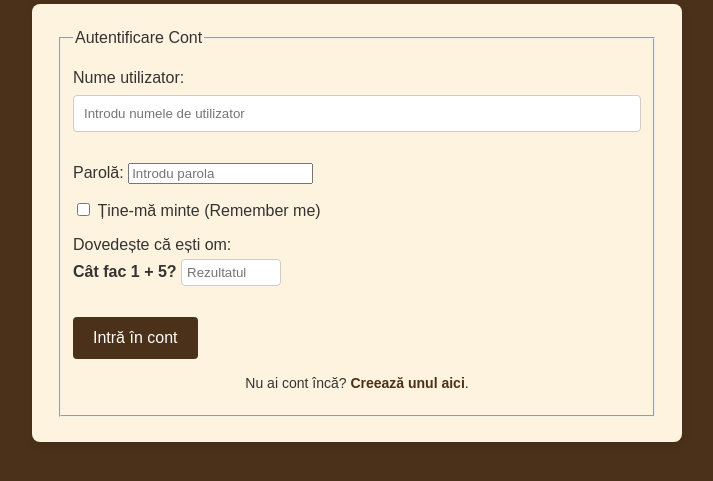
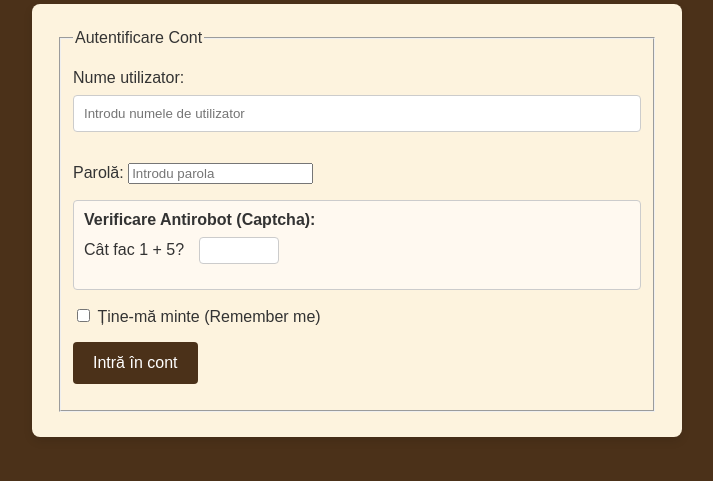
Before and after one commit to Yanira004/Cozy-Bites---PW, a PHP site: page /login.php in a window 1280 px wide. Shown: the part 173-654 px from the top of the page, without its empty margins (283-996 px from the left). Run offline with PHP 8.4, Linux system fonts and the light colour scheme; data comes from the database, SQL or seed files in the repository; both versions use the stored data as it was after the commit.

Commit message:
Reparare SQLite si login cu Captcha

```diff
--- a/html5/config.php
+++ b/html5/config.php
@@ -1,16 +1,18 @@
 <?php
-session_start();
+if (session_status() === PHP_SESSION_NONE) {
+    session_start();
+}
 
 try {
-    $pdo = new PDO("sqlite:" . __DIR__ . "/cozybites.sqlite");
+    $dbPath = __DIR__ . "/cozybites.sqlite";
+    $pdo = new PDO("sqlite:" . $dbPath);
     $pdo->setAttribute(PDO::ATTR_ERRMODE, PDO::ERRMODE_EXCEPTION);
 
     $pdo->exec("CREATE TABLE IF NOT EXISTS utilizatori (
         id INTEGER PRIMARY KEY AUTOINCREMENT,
         username TEXT NOT NULL UNIQUE,
         parola TEXT NOT NULL,
-        rol TEXT DEFAULT 'user',
-        poza_profil TEXT DEFAULT NULL
+        rol TEXT DEFAULT 'user'
     )");
 
     $pdo->exec("CREATE TABLE IF NOT EXISTS retete (
@@ -22,21 +24,22 @@ try {
         FOREIGN KEY (id_utilizator) REFERENCES utilizatori(id) ON DELETE CASCADE
     )");
 
+    // Inserăm utilizatorii de test
     $check = $pdo->query("SELECT COUNT(*) FROM utilizatori")->fetchColumn();
     if ($check == 0) {
         $pdo->exec("INSERT INTO utilizatori (username, parola, rol) VALUES ('admin1', 'parola123', 'admin')");
         $pdo->exec("INSERT INTO utilizatori (username, parola, rol) VALUES ('yani', 'parolayani', 'user')");
     }
-
-} catch (\PDOException $e) {
-    die("Eroare la conectarea SQLite: " . $e->getMessage());
+} catch (\Exception $e) {
+    die("Eroare SQLite: " . $e->getMessage());
 }
 
+// Logica de Remember Me adaptată pentru SQLite (fără modificări mari)
 if (!isset($_SESSION['logat']) && isset($_COOKIE['user_login'])) {
     $usernameDinCookie = $_COOKIE['user_login'];
     $stmt = $pdo->prepare("SELECT * FROM utilizatori WHERE username = :user");
     $stmt->execute(['user' => $usernameDinCookie]);
-    $utilizatorGasit = $stmt->fetch();
+    $utilizatorGasit = $stmt->fetch(PDO::FETCH_ASSOC);
 
     if ($utilizatorGasit) {
         $_SESSION['logat'] = true;
--- a/html5/login.php
+++ b/html5/login.php
@@ -1,7 +1,5 @@
 <?php
-session_start();
 require_once 'config.php';
-global $pdo;
 $mesajEroare = "";
 
 if ($_SERVER["REQUEST_METHOD"] == "POST") {
@@ -9,12 +7,14 @@ if ($_SERVER["REQUEST_METHOD"] == "POST") {
     $parolaIntrodusa = trim($_POST['parola']);
     $captchaUtilizator = isset($_POST['captcha_raspuns']) ? (int)$_POST['captcha_raspuns'] : 0;
 
+    // 1. Verificare Captcha
     if ($captchaUtilizator !== $_SESSION['captcha_rezultat']) {
-        $mesajEroare = "Captcha incorect! Mai încearcă.";
+        $mesajEroare = "Captcha incorect! Cât fac " . $_SESSION['nr1'] . " + " . $_SESSION['nr2'] . "?";
     } else {
+        // 2. Verificare utilizator în SQLite
         $stmt = $pdo->prepare("SELECT * FROM utilizatori WHERE username = :user AND parola = :pass");
         $stmt->execute(['user' => $usernameIntrodus, 'pass' => $parolaIntrodusa]);
-        $utilizatorGasit = $stmt->fetch();
+        $utilizatorGasit = $stmt->fetch(PDO::FETCH_ASSOC); // FETCH_ASSOC e sfânt în SQLite
 
         if ($utilizatorGasit) {
             $_SESSION['logat'] = true;
@@ -25,6 +25,7 @@ if ($_SERVER["REQUEST_METHOD"] == "POST") {
             if (isset($_POST['remember'])) {
                 setcookie("user_login", $utilizatorGasit['username'], time() + (86400 * 30), "/");
             }
+
             header("Location: login.php");
             exit();
         } else {
@@ -33,61 +34,25 @@ if ($_SERVER["REQUEST_METHOD"] == "POST") {
     }
 }
 
-$nr1 = rand(1, 9);
-$nr2 = rand(1, 9);
-$_SESSION['captcha_rezultat'] = $nr1 + $nr2;
+// Generăm numere proaspete pentru Captcha
+$_SESSION['nr1'] = rand(1, 9);
+$_SESSION['nr2'] = rand(1, 9);
+$_SESSION['captcha_rezultat'] = $_SESSION['nr1'] + $_SESSION['nr2'];
 ?>
 
 <!DOCTYPE html>
 <html lang="ro">
-
 <head>
     <meta charset="UTF-8">
     <title>Cozy Bites - Autentificare</title>
-    <link rel="icon" type="image/png" href="../images/LogoCircle.png">
     <link rel="stylesheet" href="css/orizontal.css">
     <link href="https://fonts.googleapis.com/css2?family=Pacifico&display=swap" rel="stylesheet">
     <link rel="stylesheet" href="https://cdnjs.cloudflare.com/ajax/libs/font-awesome/6.4.0/css/all.min.css">
     <style>
-        h1 {
-            text-align: center;
-            color: var(--culoare-meniu);
-            margin-top: 40px;
-        }
-
-        .link-inregistrare {
-            text-align: center;
-            margin-top: 15px;
-            font-size: 14px;
-        }
-
-        .link-inregistrare a {
-            color: var(--culoare-meniu);
-            font-weight: bold;
-            text-decoration: none;
-        }
-
-        .link-inregistrare a:hover {
-            color: var(--culoare-hover);
-            text-decoration: underline;
-        }
-
-        .buton-logout {
-            display: inline-block;
-            margin-top: 20px;
-            padding: 10px 20px;
-            background-color: var(--culoare-meniu);
-            color: white;
-            text-decoration: none;
-            border-radius: 5px;
-            font-weight: bold;
-            border: none;
-            cursor: pointer;
-        }
-
-        .buton-logout:hover {
-            background-color: var(--culoare-hover);
-        }
+        h1 { text-align: center; color: var(--culoare-meniu); margin-top: 40px; }
+        .link-inregistrare { text-align: center; margin-top: 15px; font-size: 14px; }
+        .link-inregistrare a { color: var(--culoare-meniu); font-weight: bold; text-decoration: none; }
+        .buton-logout { display: inline-block; margin-top: 20px; padding: 10px 20px; background-color: var(--culoare-meniu); color: white; text-decoration: none; border-radius: 5px; font-weight: bold; border: none; cursor: pointer; }
     </style>
 </head>
 
@@ -97,13 +62,11 @@ $_SESSION['captcha_rezultat'] = $nr1 + $nr2;
         <img src="../images/LogoCircle.png" class="logo-nav" alt="Logo">
         <span class="logo-text">Cozy Bites</span>
     </div>
-
     <ul class="nav-center">
         <li><a href="home5.html">Acasă</a></li>
         <li><a href="formular5.php">Adaugă Rețetă</a></li>
-        <li><a href="carduri.php">Carduri Rețete</a></li>
+        <li><a href="carduri.html">Carduri Rețete</a></li>
     </ul>
-
     <div class="nav-right">
         <a href="contact.html" title="Contact"><i class="fas fa-phone"></i></a>
         <a href="login.php" title="Contul Meu"><i class="fas fa-user"></i></a>
@@ -111,31 +74,23 @@ $_SESSION['captcha_rezultat'] = $nr1 + $nr2;
 </nav>
 
 <?php if (isset($_SESSION['logat']) && $_SESSION['logat'] === true): ?>
-
     <h1 class="form-title" style="font-family: 'Pacifico', cursive;">Salut, <?php echo htmlspecialchars($_SESSION['username']); ?>!</h1>
-
     <form>
         <fieldset style="text-align: center; padding: 40px; background-color: #FFF9F0;">
             <legend>Panou Cont</legend>
             <h3 style="color: #4A3320; margin-bottom: 15px;">Ești autentificat cu succes!</h3>
             <p style="color: #4A3320; font-size: 18px; margin-bottom: 25px;">
-                Rolul tău actual pe platformă este: <b style="color: #D2691E;"><?php echo htmlspecialchars($_SESSION['rol']); ?></b>
+                Rolul tău actual: <b style="color: #D2691E;"><?php echo htmlspecialchars($_SESSION['rol']); ?></b>
             </p>
-
             <a href="logout.php" class="buton-logout">Deconectare (Logout)</a>
         </fieldset>
     </form>
-
 <?php else: ?>
-
     <h1 class="form-title" style="font-family: 'Pacifico', cursive;">Bine ai revenit!</h1>
-
     <form id="loginForm" action="login.php" method="POST">
         <fieldset>
             <legend>Autentificare Cont</legend>
-
             <?php if($mesajEroare != "") echo "<p style='color:red; font-weight:bold; text-align:center;'>$mesajEroare</p>"; ?>
-
             <p>
                 Nume utilizator:
                 <input type="text" id="username" name="username" placeholder="Introdu numele de utilizator" required>
@@ -144,30 +99,18 @@ $_SESSION['captcha_rezultat'] = $nr1 + $nr2;
                 Parolă:
                 <input type="password" id="parola" name="parola" placeholder="Introdu parola" required>
             </p>
-
+            <p style="background: #FFF9F0; padding: 10px; border-radius: 4px; border: 1px solid #ccc;">
+                <label><b>Verificare Antirobot (Captcha):</b></label><br>
+                Cât fac <?php echo $_SESSION['nr1']; ?> + <?php echo $_SESSION['nr2']; ?>?
+                <input type="number" name="captcha_raspuns" required style="width: 80px; margin-left: 10px; padding: 5px;">
+            </p>
             <p>
                 <input type="checkbox" id="remember" name="remember">
                 <label for="remember">Ține-mă minte (Remember me)</label>
             </p>
-
-            <p>
-                <label>Dovedește că ești om: </label><br>
-                <strong>Cât fac <?php echo $nr1; ?> + <?php echo $nr2; ?>?</strong>
-                <input type="number" name="captcha_raspuns" placeholder="Rezultatul" required
-                       style="width: 100px; padding: 5px; margin-top: 5px;">
-            </p>
-
-            <p>
-                <input type="submit" value="Intră în cont">
-            </p>
-
-            <p class="link-inregistrare">
-                Nu ai cont încă? <a href="auth.html">Creează unul aici</a>.
-            </p>
+            <p><input type="submit" value="Intră în cont"></p>
         </fieldset>
     </form>
-
 <?php endif; ?>
-
 </body>
 </html>
```
Also changed, not shown: html5/register.php (added, +91 -0 lines), html5/cozybites.sqlite (added).
